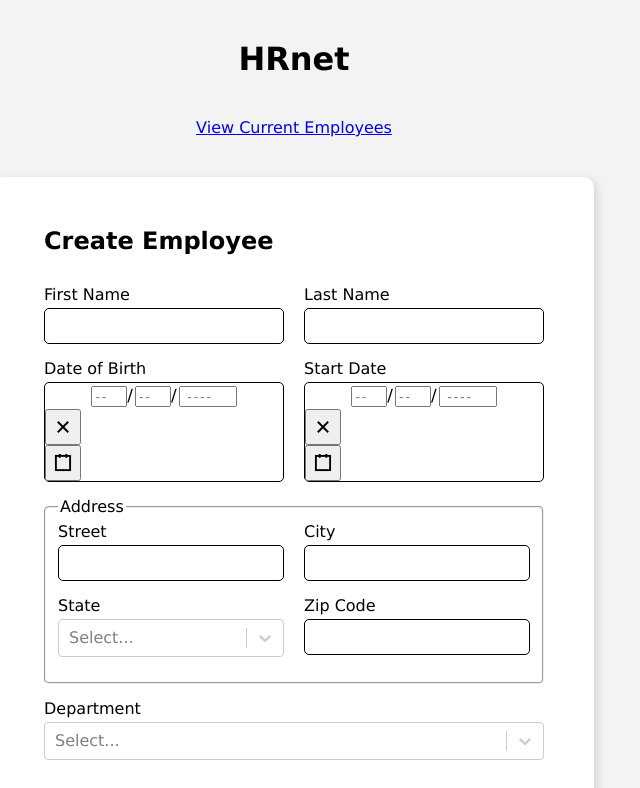
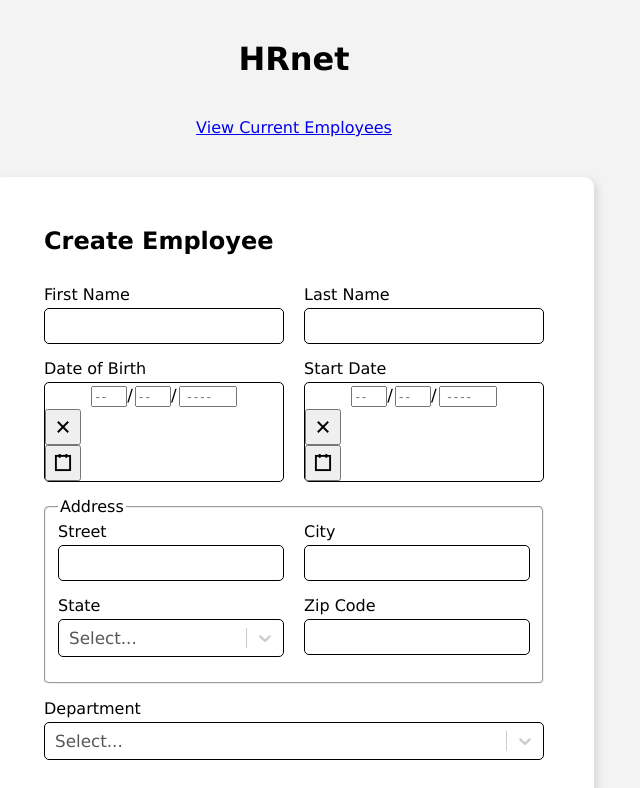
Before and after one commit to Farahcodes/HRnet, a React (Create React App) app: page / in a window 1280 px wide. Shown: the top 788 px of the page, without its empty margins (346-986 px from the left). Built offline with nearby package versions, Linux system fonts and the light colour scheme.

Commit message:
added classNamePrefix

```diff
--- a/src/components/ControllerSelect.js
+++ b/src/components/ControllerSelect.js
@@ -17,6 +17,7 @@ const ControllerSelect = (props) => {
             (option) => option.value === field.value
           )}
           inputId={props.inputId}
+          classNamePrefix="select"
         />
       )}
     />
```
